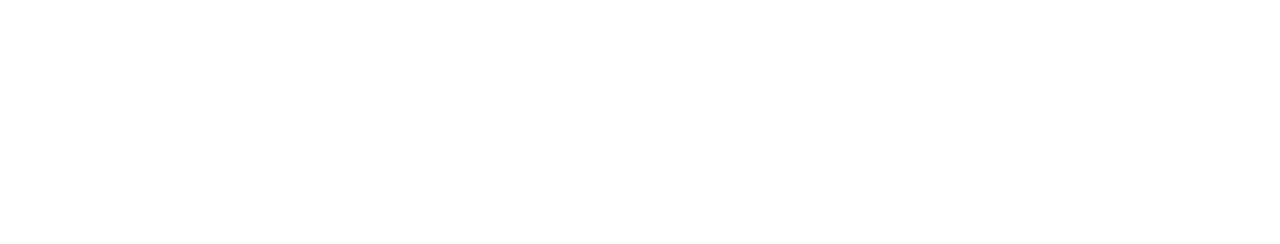
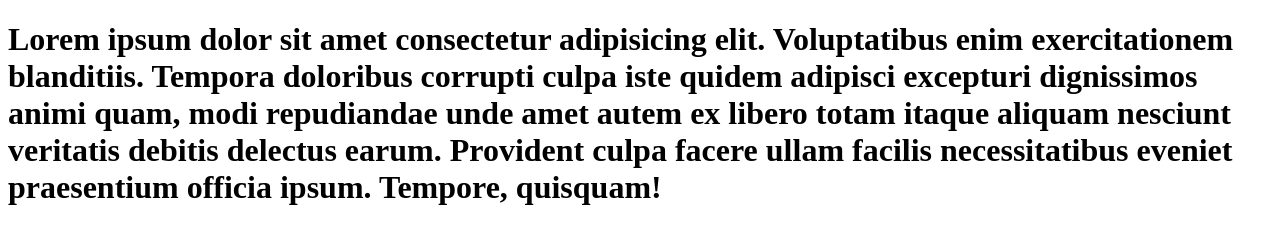
Before and after one commit to Th-Axel96/github07-08, a plain HTML site: page index.html in a window 1280 px wide. Drawn offline with Linux system fonts and the light colour scheme.

Commit message:
add content header

```diff
--- a/index.html
+++ b/index.html
@@ -1,12 +1,21 @@
 <!DOCTYPE html>
 <html lang="en">
-<head>
-    <meta charset="UTF-8">
-    <meta http-equiv="X-UA-Compatible" content="IE=edge">
-    <meta name="viewport" content="width=device-width, initial-scale=1.0">
+  <head>
+    <meta charset="UTF-8" />
+    <meta http-equiv="X-UA-Compatible" content="IE=edge" />
+    <meta name="viewport" content="width=device-width, initial-scale=1.0" />
     <title>Document</title>
-</head>
-<body>
-
-</body>
+  </head>
+  <body>
+    <header>
+      <h1>
+        Lorem ipsum dolor sit amet consectetur adipisicing elit. Voluptatibus
+        enim exercitationem blanditiis. Tempora doloribus corrupti culpa iste
+        quidem adipisci excepturi dignissimos animi quam, modi repudiandae unde
+        amet autem ex libero totam itaque aliquam nesciunt veritatis debitis
+        delectus earum. Provident culpa facere ullam facilis necessitatibus
+        eveniet praesentium officia ipsum. Tempore, quisquam!
+      </h1>
+    </header>
+  </body>
 </html>
```
